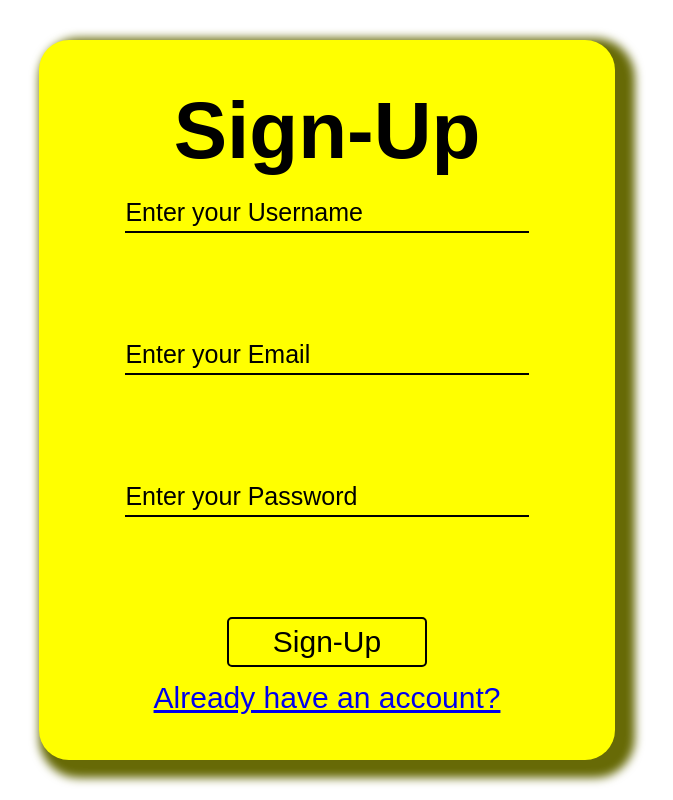
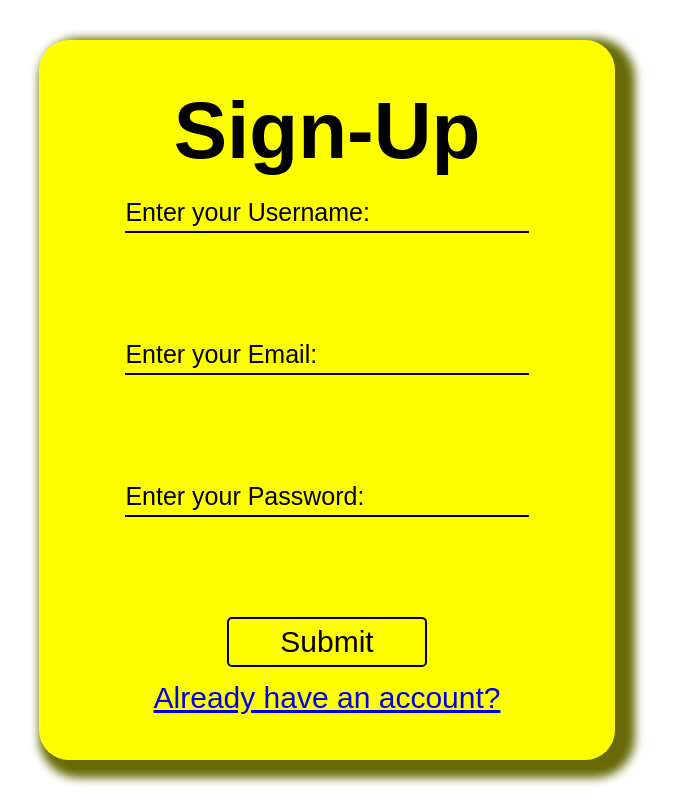
Before and after one commit to nateejpg/Stacker, a React (Create React App) app in the folder Client/: page /SignUp in a window 1280 px wide. Shown: the whole page, without its empty margins (313-986 px from the left). Built offline with nearby package versions, Linux system fonts and the light colour scheme.

Commit message:
Login Feature Added
- I added the login feature and fixed some frontend bugs!

```diff
--- a/Client/src/Components/SignUp.jsx
+++ b/Client/src/Components/SignUp.jsx
@@ -1,10 +1,38 @@
 import React, { useState } from "react";
-import { Link } from "react-router-dom";
+import { Link, useNavigate } from "react-router-dom";
+import axios from "axios";
 
 const SignUp = () => {
-  const [email, setEmail] = useState("");
-  const [password, setPassword] = useState("");
-  const [name, setName] = useState("");
+
+  const [userInfo, setUserInfo] = useState({
+    username: "",
+    email: "",
+    password: "",
+  })
+
+  const handleChange = (e) => {
+
+    setUserInfo((prev) => ({...prev, [e.target.name]: e.target.value}))
+  }
+
+  const handleClick = async (e) => {
+
+    e.preventDefault();
+
+    try{
+
+      await axios.post("http://localhost:8800/users", userInfo);
+      alert(`Congratulations ${userInfo.username}, you've created an account!`);
+      navigate("/signIn")
+
+    }catch(err){
+      console.log(err)
+    }
+  }
+
+  const navigate = useNavigate();
+
+  console.log(userInfo);
 
   return (
     <div className="sign">
@@ -15,23 +43,23 @@ const SignUp = () => {
         <form>
           <input
             type="text"
-            placeholder="Enter your Username"
-            value={name}
-            onChange={(e) => setName(e.target.value)}
+            placeholder="Enter your Username:"
+            name = "username"
+            onChange={handleChange}
           />
           <input
             type="email"
-            placeholder="Enter your Email"
-            value={email}
-            onChange={(e) => setEmail(e.target.value)}
+            placeholder="Enter your Email:"
+            name = "email"
+            onChange={handleChange}
           />
           <input
             type="password"
-            placeholder="Enter your Password"
-            value={password}
-            onChange={(e) => setPassword(e.target.value)}
+            placeholder="Enter your Password:"
+            name="password"
+            onChange={handleChange}
           />
-          <input type="submit" value={"Sign-Up"} />
+          <input type="submit" onClick={handleClick}/>
         </form>
         <div className="links">
           <Link to={"/signIn"}>
```
Also changed, not shown: 1 other file (tests, documents, lock files or other folders).
